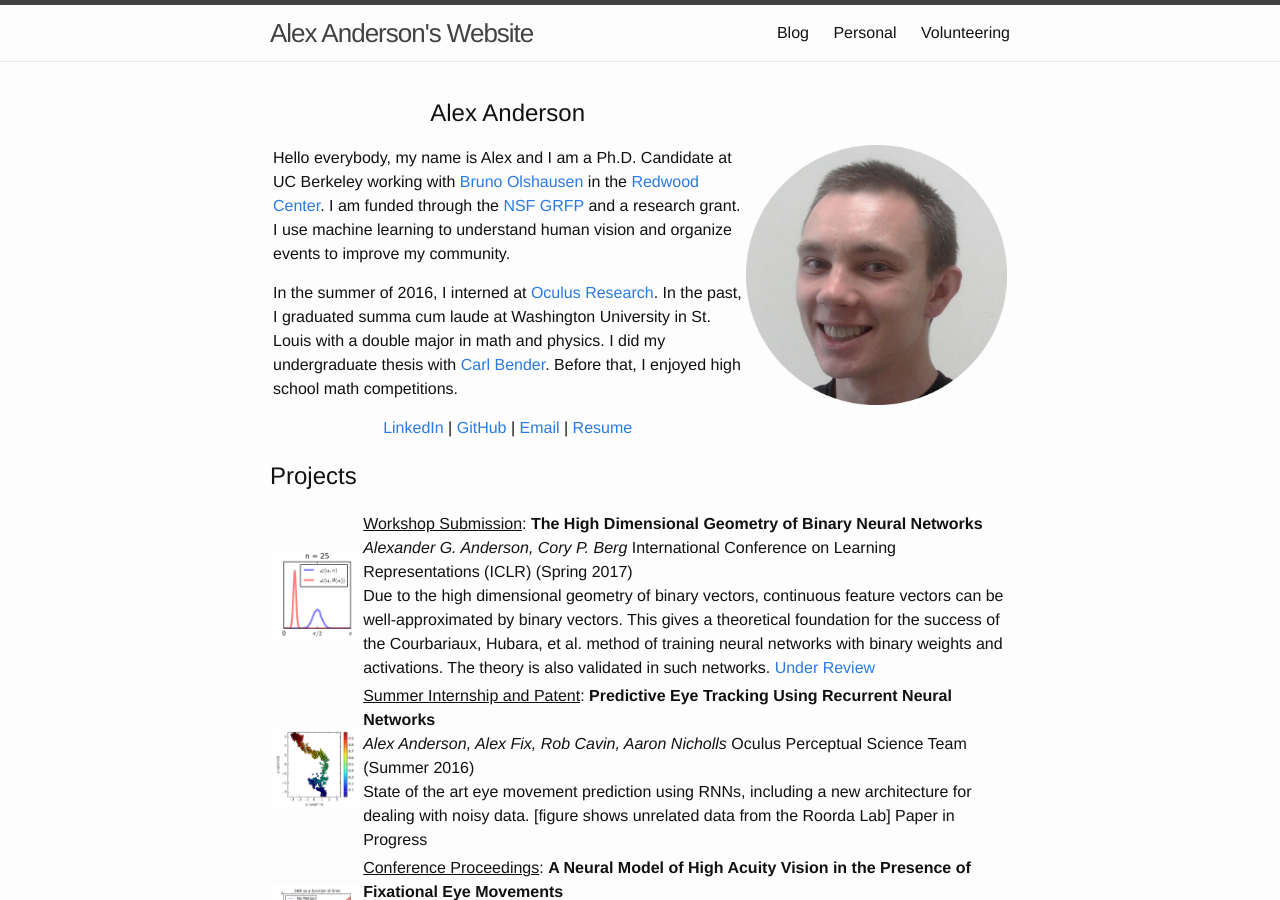
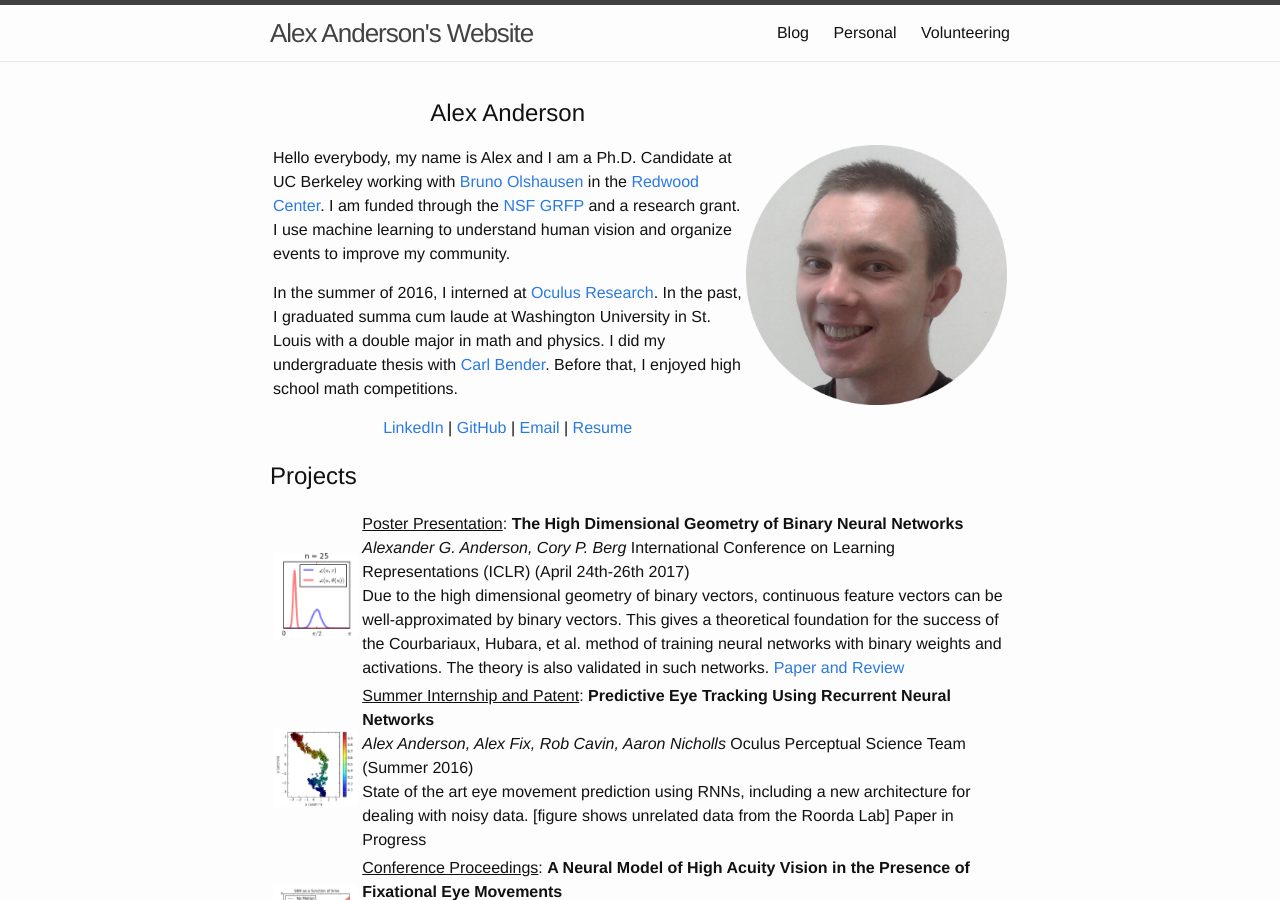
Before and after one commit to alexanderganderson/alexanderganderson.github.io, a Jekyll site: the page built from index.html, in a window 1280 px wide and 900 px high. Built offline with Jekyll 4.4.1, drawn with Linux system fonts in a browser that asks for light colours; part of the change alters nothing that is shown.

Commit message:
updated bnn to accepted

```diff
--- a/_data/projects.yml
+++ b/_data/projects.yml
@@ -1,13 +1,13 @@
-- type: Workshop Submission
+- type: Poster Presentation
   title: The High Dimensional Geometry of Binary Neural Networks
   authors: Alexander G.  Anderson, Cory P. Berg
   location: International Conference on Learning Representations (ICLR)
-  date: Spring 2017
+  date: April 24th-26th 2017
   desc: Due to the high dimensional geometry of binary vectors, continuous feature vectors can be well-approximated by binary vectors.
       This gives a theoretical foundation for the success of the Courbariaux, Hubara, et al. method of training neural networks with binary weights and activations.
       The theory is also validated in such networks.
   img: static/img/bnn_fig.png
-  link: <a href='https://openreview.net/forum?id=SkvQFOmtg'>Under Review</a>
+  link: <a href='https://openreview.net/forum?id=SkvQFOmtg' target='_blank'>Paper and Review</a>
 
 - type: Summer Internship and Patent
   title: Predictive Eye Tracking Using Recurrent Neural Networks
@@ -25,7 +25,7 @@
   date: Nov 2016
   desc: Model corroborates psychophysical results on benefits of motion for high-acuity vision.
   img: static/img/motion_benefit.png
-  link: <a href='http://ieeexplore.ieee.org/abstract/document/7869110/'>Paper</a>
+  link: <a href='http://ieeexplore.ieee.org/abstract/document/7869110/' target='_blank'>Paper</a>
 
 - type: Journal Article
   title: Excess of mutational jackpot events in growing populations due to gene surfing
@@ -34,7 +34,7 @@
   date: Oct 2016
   desc: Mutations propagate differently throughout a population depending on the spatial structure of the habitat.
   img: static/img/mix_vs_colony.png
-  link: <a href='http://www.nature.com/articles/ncomms12760'>Paper</a>
+  link: <a href='http://www.nature.com/articles/ncomms12760' target='_blank'>Paper</a>
 
 - type: Technical Report/Class Project
   title: DeepMovie   Using Optical Flow and Deep Neural Networks to Stylize Movies
@@ -43,7 +43,7 @@
   date: May 2016
   desc: Style Transfer for Movies. See the Video for a clip of Star Wars in the Art Style of Vincent Van Gogh
   img: static/img/movie_style.png
-  link: <a href='https://arxiv.org/abs/1605.08153'>Paper</a> . <a href='https://youtu.be/nOrXeFBkP04'>Video</a>
+  link: <a href='https://arxiv.org/abs/1605.08153' target='_blank'>Paper</a> . <a href='https://youtu.be/nOrXeFBkP04' target='_blank'>Video</a>
 
 - type: Personal Project
   title: Artistic Style Transfer in TensorFlow
@@ -85,7 +85,7 @@
   date: July, 2015
   desc: Co-wrote code and led a tutorial on Sparse Coding for incoming Berkeley Neuroscience students.
   img: static/img/mnist_sparse.png
-  link: <a href='https://github.com/rctn/RCTN-neuro-bootcamp'>Link</a>
+  link: <a href='https://github.com/rctn/RCTN-neuro-bootcamp' target='_blank'>Link</a>
 
 - type: Class Project
   title: Analyzing the Internal Dynamics of a LSTM Trained to Solve the Reber Grammar
@@ -133,7 +133,7 @@
   date: 2013
   desc: A proof-based round for a high school math contest about an important mathematical tool used in quantum mechanics.
   img: static/img/commutator.png
-  link: <a href='http://bmt.berkeley.edu/static/documents/oldtests/PowS2013.pdf'>Problems</a> |  <a href='http://bmt.berkeley.edu/static/documents/oldtests/PowS2013S.pdf'>Solutions</a>
+  link: <a href='http://bmt.berkeley.edu/static/documents/oldtests/PowS2013.pdf' target='_blank'>Problems</a> |  <a href='http://bmt.berkeley.edu/static/documents/oldtests/PowS2013S.pdf'>Solutions</a>
 
 - type: Curriculum Design
   title: AwesomeMath Summer Course in Intermediate Geometry
```
